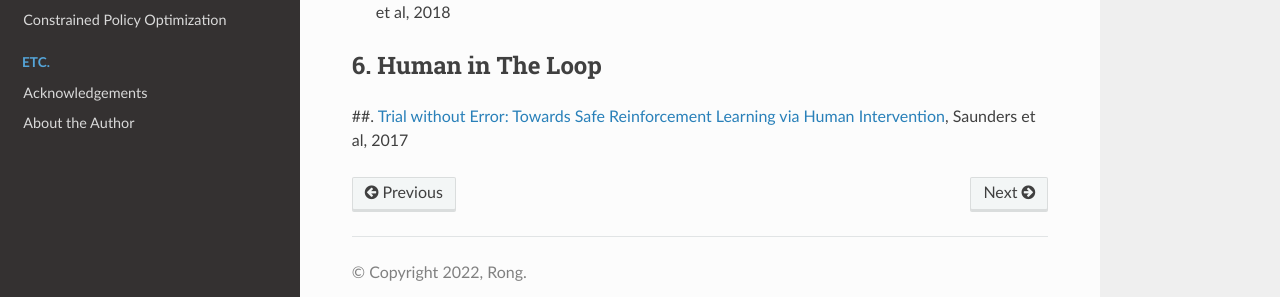
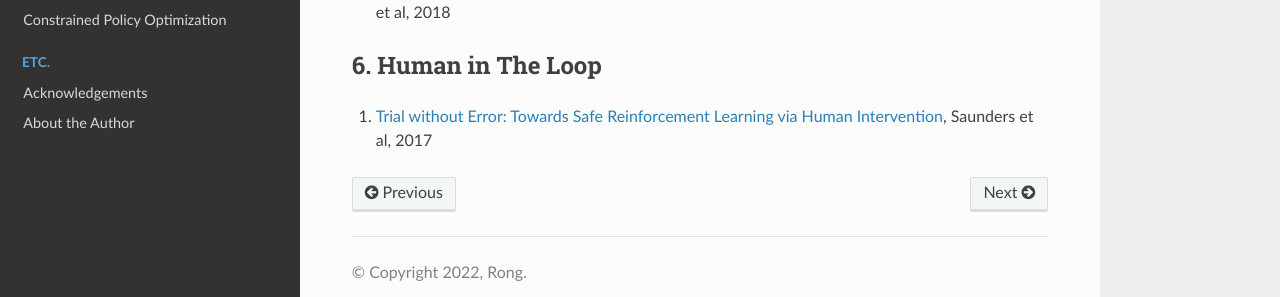
Before and after one commit to RongRG/saferRL, a Sphinx documentation site: the page built from docs/source/saferrl/keypapers.rst, in a window 1280 px wide and 900 px high, scrolled down 637 px. Shown: the part 558-855 px from the top of the window. Built offline with Sphinx 7.4.7 and the Read the Docs theme 2.0.0, drawn with Linux system fonts in a browser that asks for light colours.

```diff
--- a/docs/source/saferrl/keypapers.rst
+++ b/docs/source/saferrl/keypapers.rst
@@ -54,4 +54,4 @@ What follows is a list of papers in Safe RL that are worth reading. This is *far
 6. Human in The Loop
 ====================
 
-##. `Trial without Error: Towards Safe Reinforcement Learning via Human Intervention <http://arxiv.org/abs/1707.05173>`_, Saunders et al, 2017
+#. `Trial without Error: Towards Safe Reinforcement Learning via Human Intervention <http://arxiv.org/abs/1707.05173>`_, Saunders et al, 2017
```
